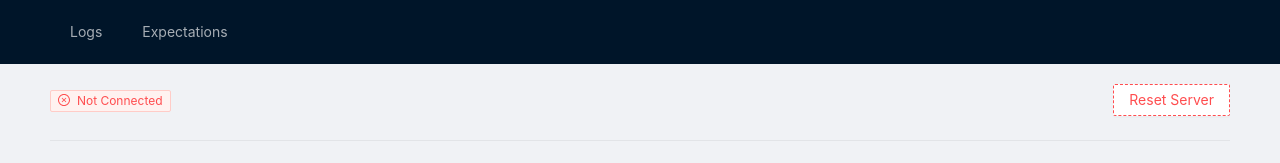
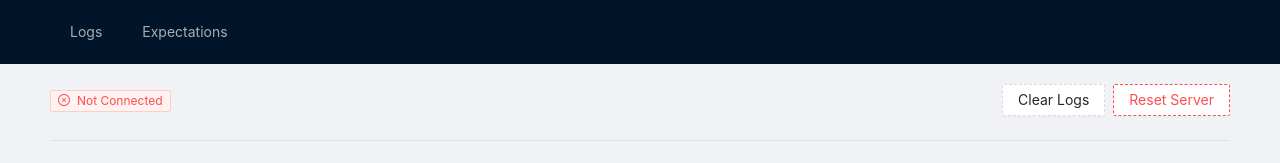
Before and after one commit to sayjava/mock-sevrer-ui, a Next.js app: page /history in a window 1280 px wide. Shown: the top 163 px of the page. Built offline with nearby package versions, Linux system fonts and the light colour scheme; no server answers.

Commit message:
feat: clear logs

```diff
--- a/components/ServerControls.tsx
+++ b/components/ServerControls.tsx
@@ -22,17 +22,37 @@ export default () => {
         }
     }
 
+    const clearLogs = async () => {
+        try {
+            const res = await fetch(`${process.env.NEXT_PUBLIC_MOCK_SERVER_ENDPOINT}/clear`, {
+                method: 'PUT',
+                body: JSON.stringify({
+                    path: "/customer/*"
+                })
+            })
+
+            if (res.ok) {
+                message.success('Request logs cleared')
+            } else {
+                message.warning('Could not clear logs')
+            }
+
+        } catch (error) {
+            message.error(`${error.message}`)
+        }
+    }
+
     return <Row justify="space-between" align="middle">
         <Col>
             <SocketState connected={state.connected} />
         </Col>
         <Col>
             <Space>
-                {/* <Popconfirm
-                    title="This will clear all server logs" onConfirm={resetLogs}
+                <Popconfirm
+                    title="This will clear server history" onConfirm={clearLogs}
                     placement="topLeft" okText="Yes" cancelText="No">
                     <Button type="dashed">Clear Logs</Button>
-                </Popconfirm> */}
+                </Popconfirm>
                 <Popconfirm
                     title="This reset the server, logs and expectations" onConfirm={resetServer}
                     placement="topLeft" okText="Yes" cancelText="No">
```
